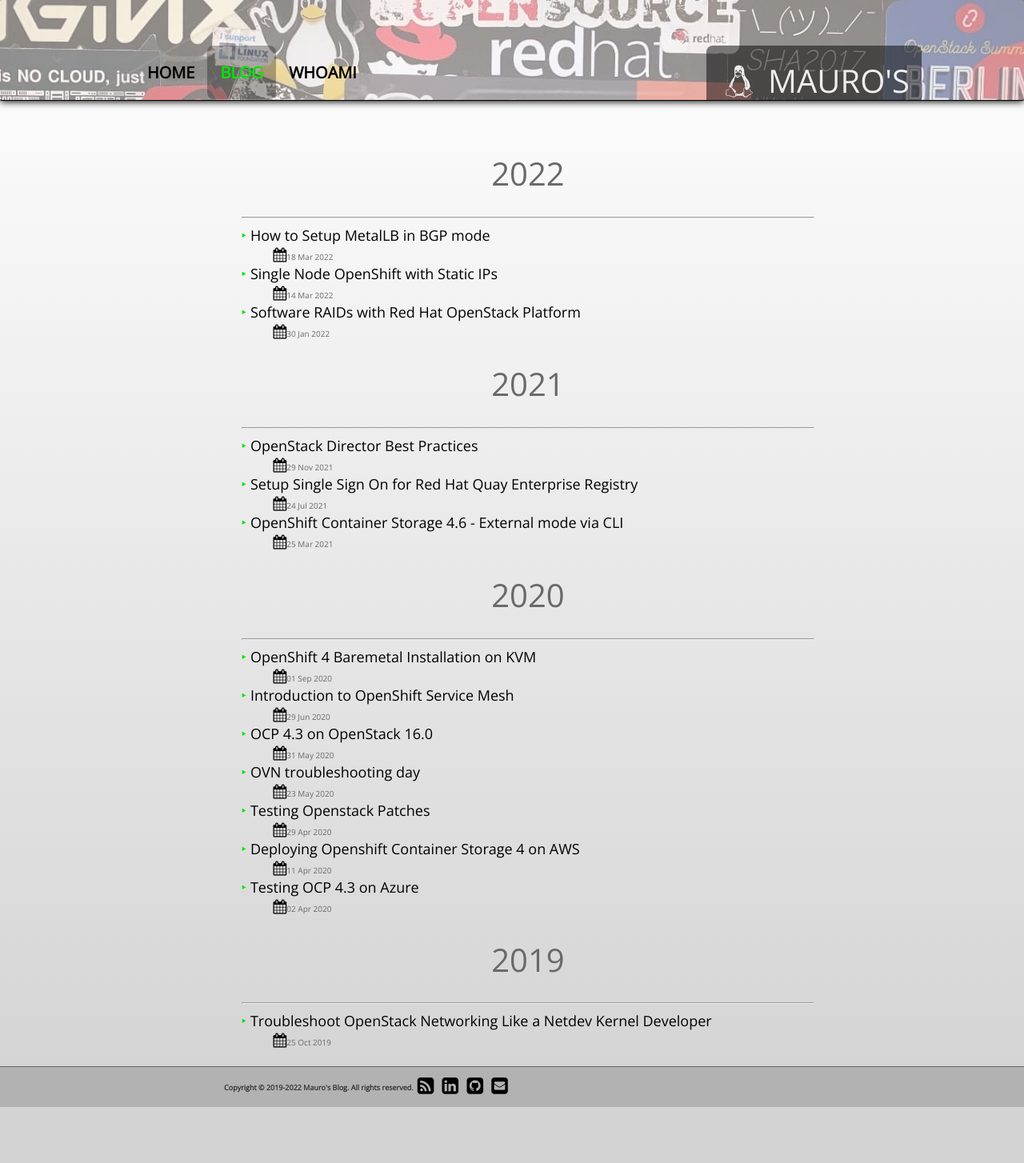
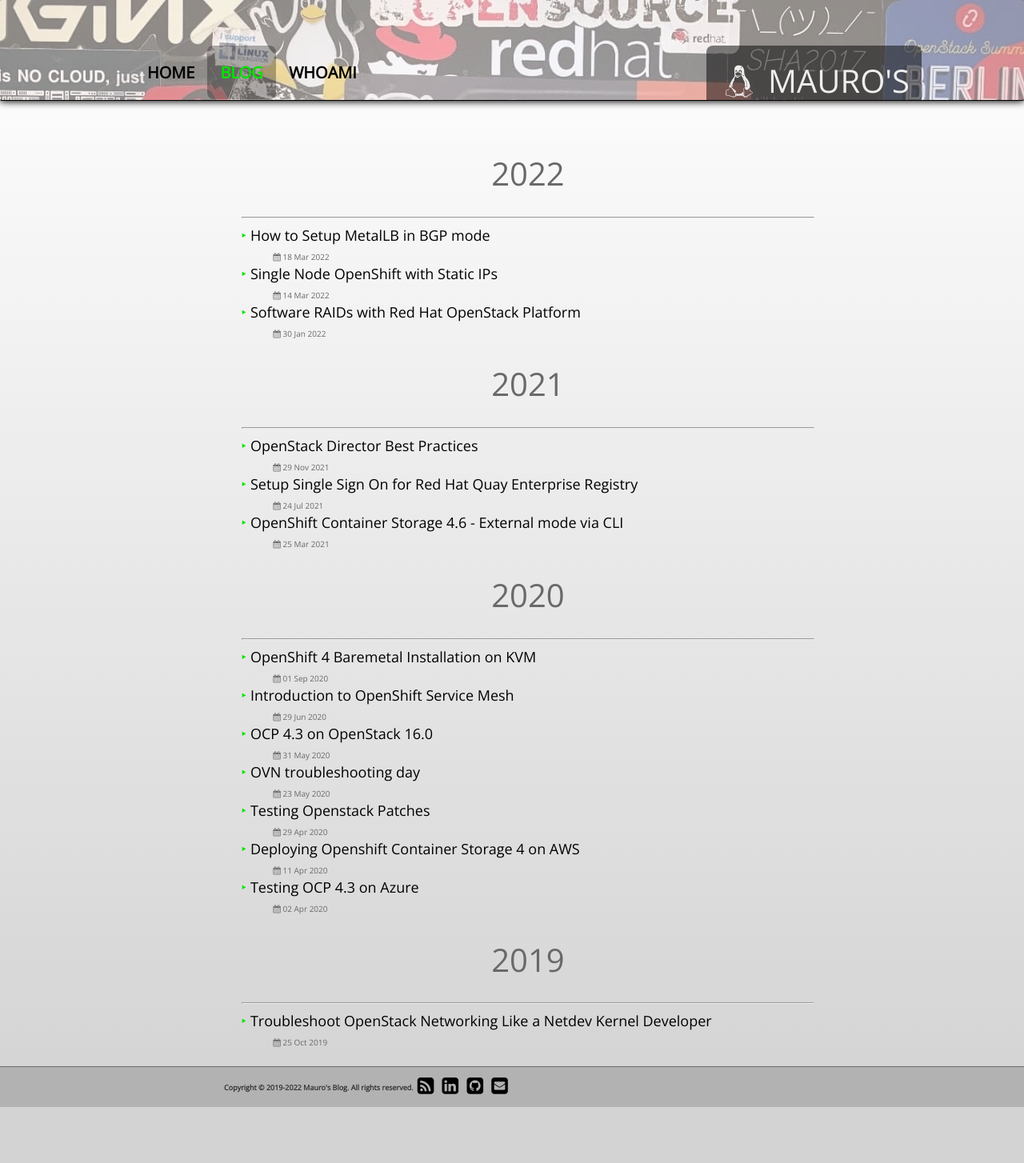
Before and after one commit to mauroseb/mauroseb.github.io, a Jekyll site: the page built from blog/index.html, in a window 1280 px wide. Shown: the whole page at 80% size. Built offline with Jekyll 4.4.1, drawn with Linux system fonts in a browser that asks for light colours.

Commit message:
Update index.html

```diff
--- a/blog/index.html
+++ b/blog/index.html
@@ -12,7 +12,7 @@
 		       <hr>
 		       {% capture date %}{{ this_year }}{% endcapture %}
 		     {% endif %}
-	                  <li class="posts"><span style="color:#00e500" > ‣ </span> <a style="color:#000000;" href="{{ post.url }}" title="{{ post.title }}">{{ post.title }}</a><ul><li class="date"><i class="fa fa-calendar" aria-hidden="true"></i><span style="color:#696969;font-size: 10px;">{{ post.date | date_to_string }}</span></li></ul> </li>
+	                  <li class="posts"><span style="color:#00e500" > ‣ </span> <a style="color:#000000;" href="{{ post.url }}" title="{{ post.title }}">{{ post.title }}</a><ul><li class="date"><span style="color:#696969;font-size: 10px;"><i class="fa fa-calendar" aria-hidden="true"></i> {{ post.date | date_to_string }}</span></li></ul> </li>
 	        {% endfor %}
 	      </ul>
         </div>
```
